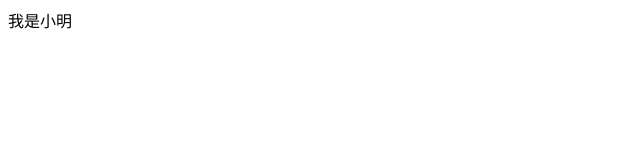
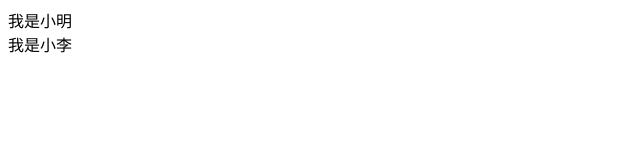
Before and after one commit to kanggess/project, a plain HTML site: page index.html in a window 1280 px wide. Shown: the whole page, without its empty margins (0-640 px from the left). Drawn offline with Linux system fonts and the light colour scheme.

Commit message:
小李提交的代码

```diff
--- a/index.html
+++ b/index.html
@@ -8,5 +8,8 @@
 </head>
 <body>
  <div>我是小明</div>
+ <div>我是小李
+
+ </div>
 </body>
 </html>
```
